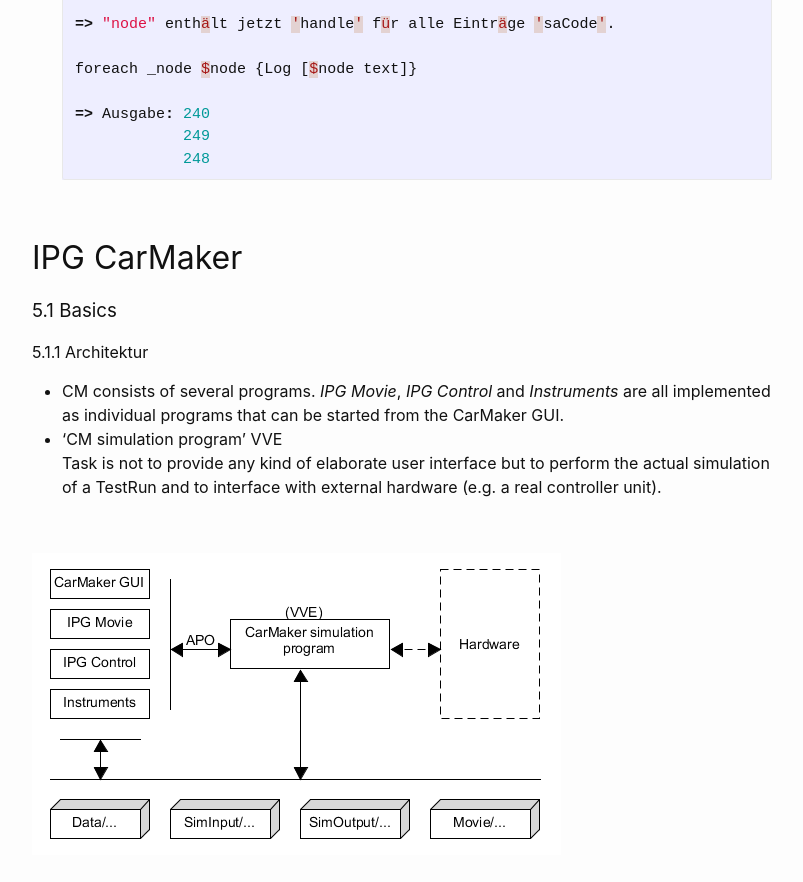
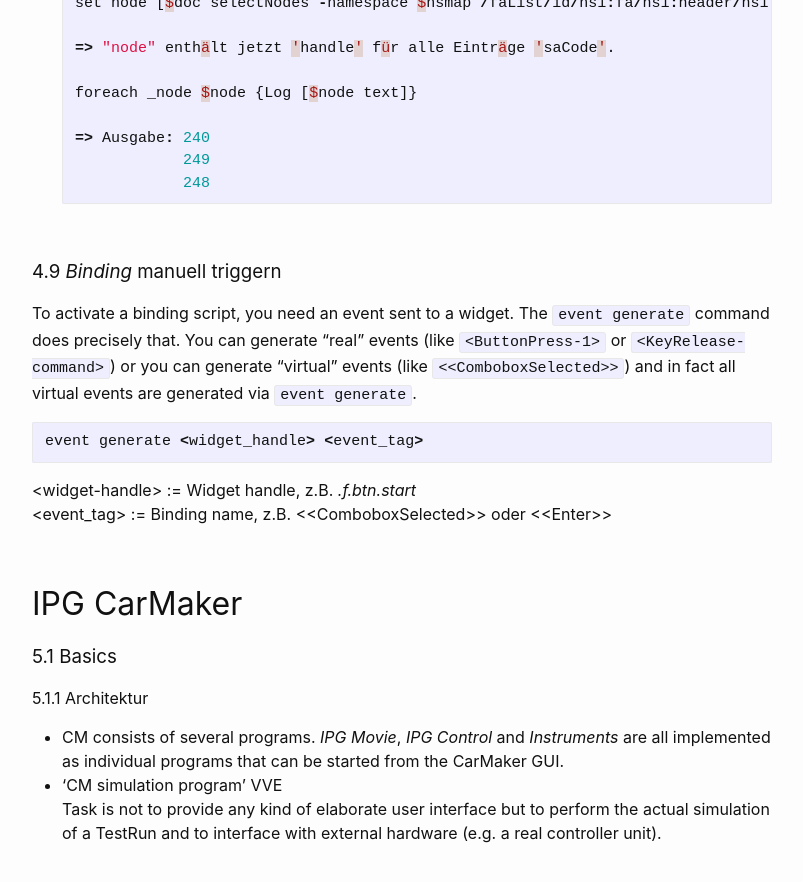
Before and after one commit to Hautaklyttn/progDocs, a Jekyll site: the page built from docs/articles/tcl.md, in a window 1280 px wide and 900 px high, scrolled down 26750 px. Shown: the top 882 px of the window, without its empty margins (238-1041 px from the left). Built offline with Jekyll 4.4.1, drawn with Linux system fonts in a browser that asks for light colours; some of the changed text lies outside the part shown.

Commit message:
Update tcl.md

````diff
--- a/docs/articles/tcl.md
+++ b/docs/articles/tcl.md
@@ -48,6 +48,7 @@ layout: default
 &nbsp;&nbsp;&nbsp;&nbsp;&nbsp; [<font size="-1">4.6 Call file in same folder</font>](#ch4-6)
 &nbsp;&nbsp;&nbsp;&nbsp;&nbsp; [<font size="-1">4.7 Increment Characters</font>](#ch4-7)
 &nbsp;&nbsp;&nbsp;&nbsp;&nbsp; [<font size="-1">4.8 XML Handling</font>](#ch4-8)
+&nbsp;&nbsp;&nbsp;&nbsp;&nbsp; [<font size="-1">4.9 Binding manuell triggern</font>](#ch4-9)
 
 ### 5. IPG CarMaker
 &nbsp;&nbsp;&nbsp;&nbsp;&nbsp; [<font size="-1">5.1 Basics</font>](#ch5-1)
@@ -1067,6 +1068,19 @@ next a
                249
                248
    ```
+
+&nbsp;
+
+<a name="ch4-9"></a>
+### 4.9 *Binding* manuell triggern
+
+To activate a binding script, you need an event sent to a widget. The `event generate` command does precisely that. You can generate “real” events (like `<ButtonPress-1>` or `<KeyRelease-command>`) or you can generate “virtual” events (like `<<ComboboxSelected>>`) and in fact all virtual events are generated via `event generate`.
+
+ ```c
+event generate <widget_handle> <event_tag>
+ ```
+\<widget-handle\> := Widget handle, z.B. *.f.btn.start*
+\<event_tag\> := Binding name, z.B. \<\<ComboboxSelected\>\> oder \<\<Enter\>\>
 
 &nbsp;
 
````
